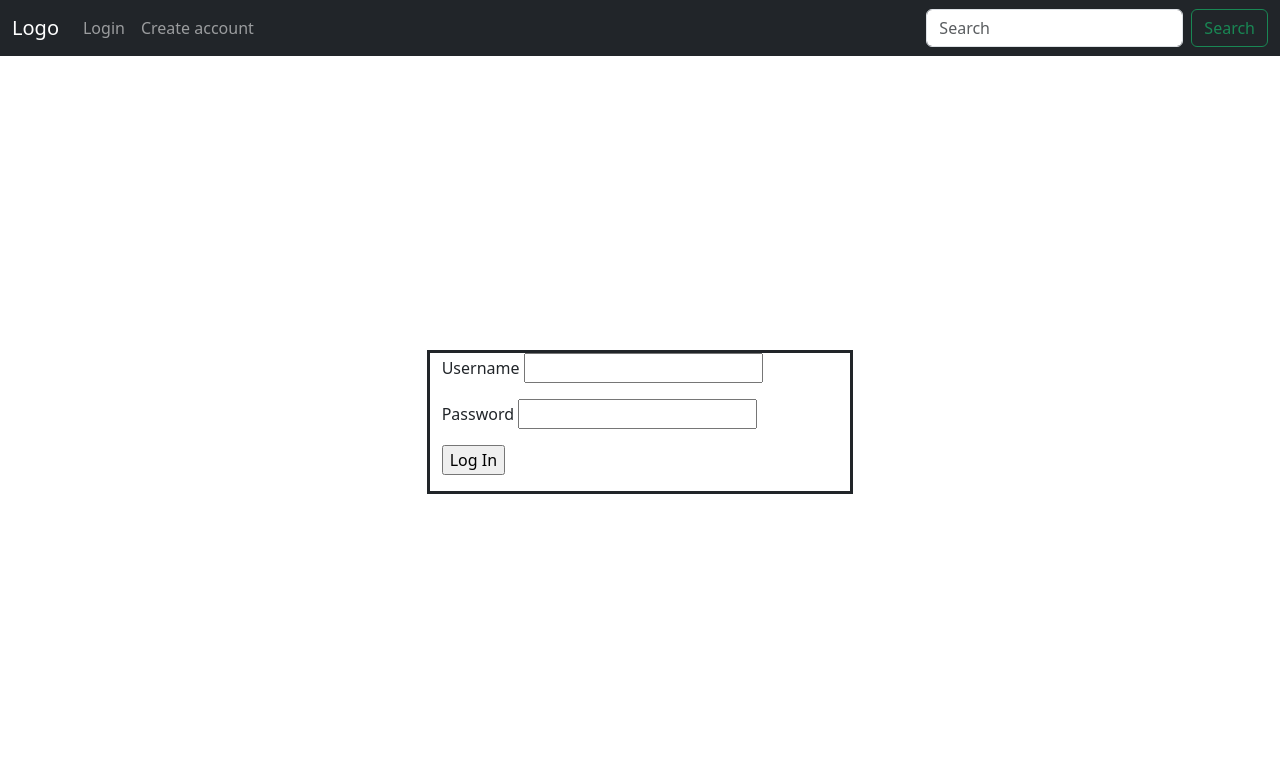
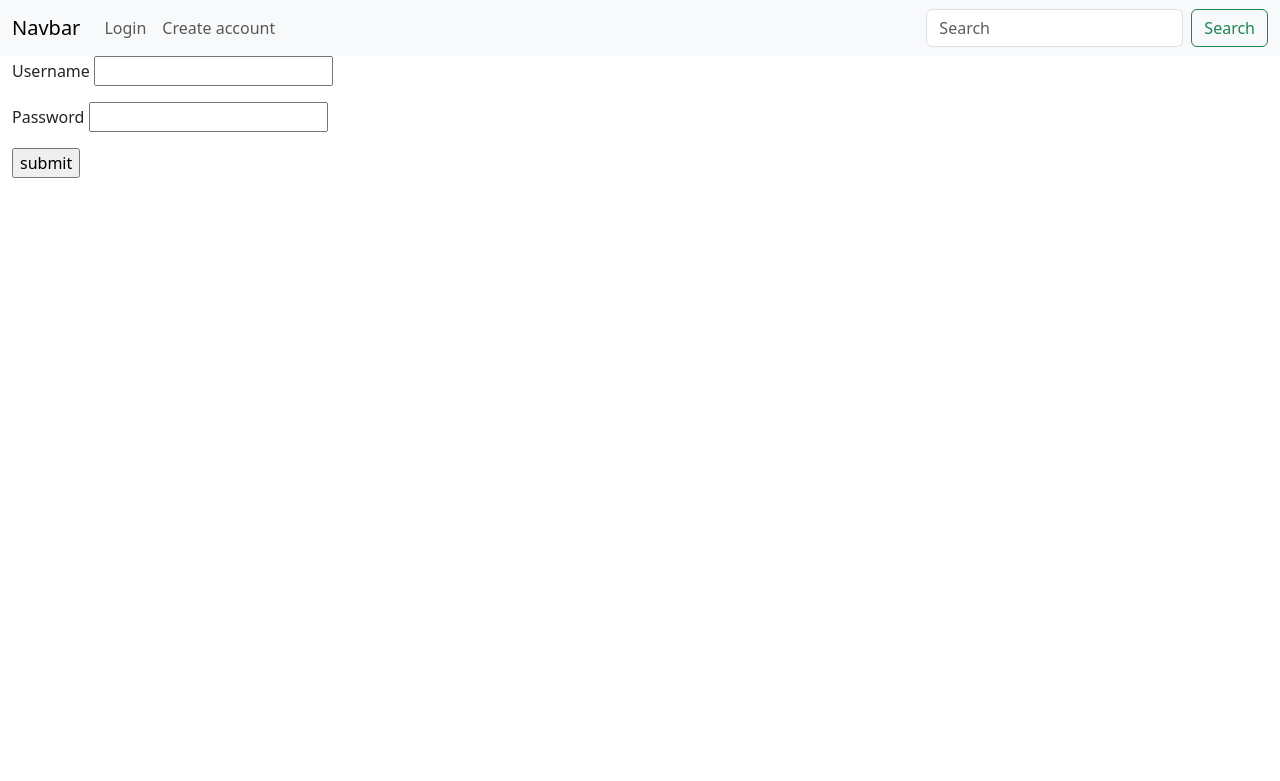
Before and after one commit to cosenzam/CSC400, a Flask app: page /login/ in a window 1280 px wide. Shown: the top 781 px of the page. Run offline with Flask 3, Linux system fonts and the light colour scheme; some libraries are stand-ins or nearby versions.

Commit message:
Revert "dynamic user routes, palceholder image for profile picture, bootstrap rows and columns, navbar sticky when scrolling"
This reverts commit abc52f05246fc413a8a7c4faad385fe20a0425cc.

```diff
--- a/Templates/base.html
+++ b/Templates/base.html
@@ -6,9 +6,9 @@
         <title>{% block title %}{% endblock %}</title>
     </head>
     <body>
-        <nav class="navbar navbar-dark bg-dark navbar-expand-lg sticky-top">
+        <nav class="navbar navbar-expand-lg bg-body-tertiary">
             <div class="container-fluid">
-              <a class="navbar-brand" href="#">Logo</a>
+              <a class="navbar-brand" href="#">Navbar</a>
               <button class="navbar-toggler" type="button" data-bs-toggle="collapse" data-bs-target="#navbarSupportedContent" aria-controls="navbarSupportedContent" aria-expanded="false" aria-label="Toggle navigation">
                 <span class="navbar-toggler-icon"></span>
               </button>
@@ -24,7 +24,7 @@
                         Account
                       </button>
                       <ul class="dropdown-menu">
-                        <li><a class="dropdown-item" href="{{ url_for('user', dynamic_user = session['user']) }}">My Profile</a></li>
+                        <li><a class="dropdown-item" href="{{ url_for('user') }}">My Profile</a></li>
                         <li><a class="dropdown-item" href="{{ url_for('edit_profile') }}">Edit Profile</a></li>
                         <li><a class="dropdown-item" href="{{ url_for('user_settings') }}">Settings</a></li>
                         <li><a class="dropdown-item" href="{{ url_for('logout') }}">Logout</a></li>
@@ -49,10 +49,10 @@
             </div>
           </nav>
 
-        <div class="container-fluid content-nav-pad">
+          <div class="container-fluid">
         {% block content %}
         {% endblock %}
-        </div>
+          </div>
         <script src="https://cdn.jsdelivr.net/npm/bootstrap@5.3.0-alpha1/dist/js/bootstrap.bundle.min.js" integrity="sha384-w76AqPfDkMBDXo30jS1Sgez6pr3x5MlQ1ZAGC+nuZB+EYdgRZgiwxhTBTkF7CXvN" crossorigin="anonymous"></script>
     </body>
 </html>
--- a/Templates/create_account.html
+++ b/Templates/create_account.html
@@ -8,8 +8,6 @@
             {% endfor %}
         {% endif %}
     {% endwith %}
-<div class = "row container-fliud justify-content-center align-items-center login-1">
-    <div class="col-sm-4 login-2">
 <form action="#" method="post">
     {{form.csrf_token}}
     <p>
@@ -29,10 +27,8 @@
         {{form.confirm(size=20)}}
     </p>
     <p>
-                <input type="submit" value="Submit">
+        <input type="submit" value="submit">
     </p>
 </form>
-    </div>
-</div>
 
 {% endblock %}
--- a/Templates/login.html
+++ b/Templates/login.html
@@ -8,8 +8,6 @@
             {% endfor %}
         {% endif %}
     {% endwith %}
-<div class = "row container-fliud justify-content-center align-items-center login-1">
-    <div class="col-sm-4 login-2">
 <form action="#" method="post">
     {{form.csrf_token}}
     <p>
@@ -21,9 +19,7 @@
         {{form.password(size=20)}}
     </p>
     <p>
-                <input type="submit" value="Log In">
+        <input type="submit" value="submit">
     </p>
 </form>
-    </div>
-</div>
 {% endblock %}
--- a/app.py
+++ b/app.py
@@ -78,11 +78,11 @@ def create_account():
                 )
             db_session.add(user)
             db_session.commit()
-            return redirect(url_for("user", dynamic_user = session["user"]))
+            return redirect(url_for("user"))
     else:
         if "user" in session:
             flash("Already logged in", "info")
-            return redirect(url_for("user", dynamic_user = session["user"]))
+            return redirect(url_for("user"))
     return render_template("create_account.html", form = form)
 
 @app.route("/login/", methods=["POST", "GET"])
@@ -98,7 +98,7 @@ def login():
                 session.permanent = True
                 session["user"] = user_name
                 flash("Login Success", "info")
-                return redirect(url_for("user", dynamic_user = session["user"]))
+                return redirect(url_for("user"))
             else:
                 flash("Incorrect Password", "info")
                 return redirect(url_for("login"))
@@ -108,7 +108,7 @@ def login():
     else:
         if "user" in session:
             flash("Already Logged in", "info")
-            return redirect(url_for("user", dynamic_user = session["user"]))
+            return redirect(url_for("user"))
     return render_template("login.html", form = form)
 
 @app.route("/logout/")
@@ -119,20 +119,15 @@ def logout():
         flash("You have been logged out.", "info")
     return redirect(url_for("login"))
 
-@app.route("/user/<dynamic_user>/", methods=["POST", "GET"])
-def user(dynamic_user):
-    # If page is the logged in user's, give appropriate permissions
-    if "user" in session and dynamic_user == session["user"]:
-        user_bio = "This is my page"
-        return render_template("user.html", user_bio = user_bio, dynamic_user = dynamic_user)
-    # If page is not the logged in user's
+@app.route("/user/", methods=["POST", "GET"])
+def user():
+
+    if "user" in session:
+        user_bio = "This is the bio section"
+
+        return render_template("user.html", user_name = user, user_bio = user_bio)
     else:
-        if found_user(dynamic_user):
-            user_bio = "This is another user's page"
-            return render_template("user.html", user_bio = user_bio, dynamic_user = dynamic_user)
-        else:
-            flash("User not found", "info")
-            return redirect(url_for("home"))
+        return redirect(url_for("login"))
 
 @app.route("/edit_profile/", methods=["POST", "GET"])
 def edit_profile():
@@ -146,7 +141,8 @@ def edit_profile():
             #user_query.user_profile.bio = user_bio
             #db_session.commit()
             flash("Your bio has been updated", "info")
-            return redirect(url_for("user", dynamic_user = session["user"]))
+            print(user_bio)
+            return redirect(url_for("user"))
 
         return render_template("edit_profile.html", username = user, form = form)
     else:
--- a/static/css/stylesheet.css
+++ b/static/css/stylesheet.css
@@ -1,30 +1,17 @@
-.user-div{
-  text-align: center;
+div.user_div{
+    text-align: center;
 }
 
-.user-name{
-  font-size: 24px;
+h1.welcome{
+  height: 35%;
+  width: 35%;
+  margin: auto;
   border-style: solid;
   }
 
-.bio{
-  font-size: 16px;
+p.bio{
+  height: 35%;
+  width: 35%;
+  margin: auto;
   border-style: solid;
 }
-
-.content-nav-pad{
-  padding-top: 0.5%;
-}
-
-.profile-pic{
-  height: 64px;
-  width: 64px;
-}
-
-.login-1{
-  height: 90vh;
-}
-
-.login-2{
-  border-style: solid;
-}
```
Also changed, not shown: Templates/user.html (+3 -15 lines), static/images/kitten.jpg (deleted). Lines whose indentation alone changed are shown as unchanged.
